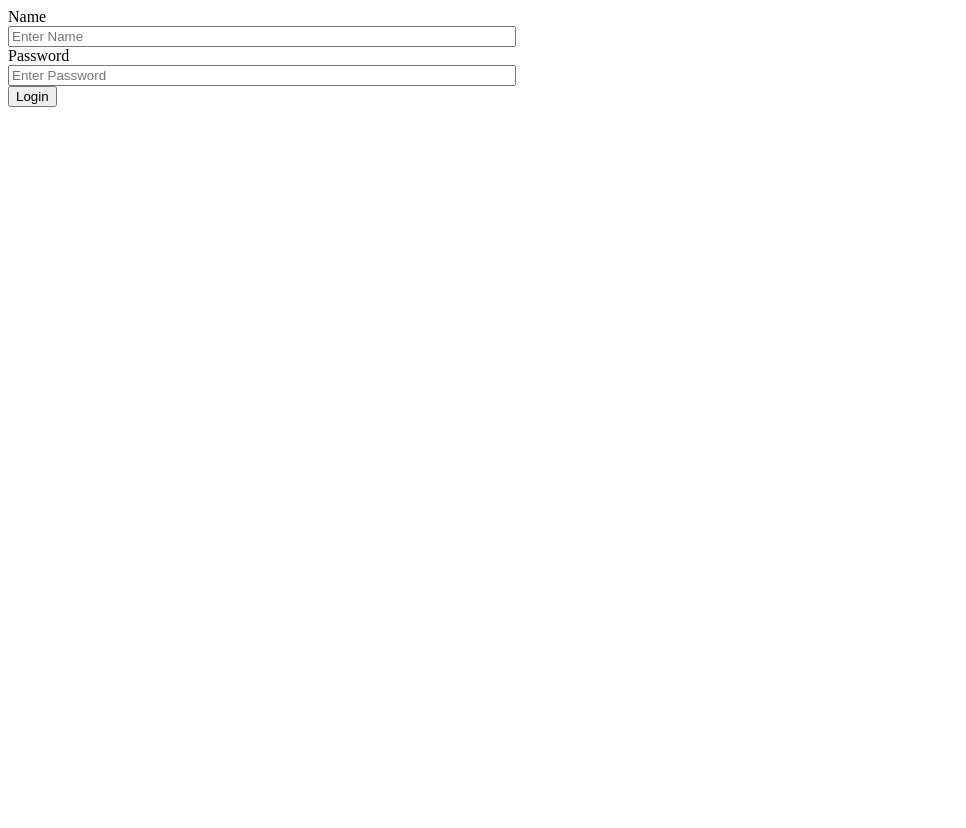
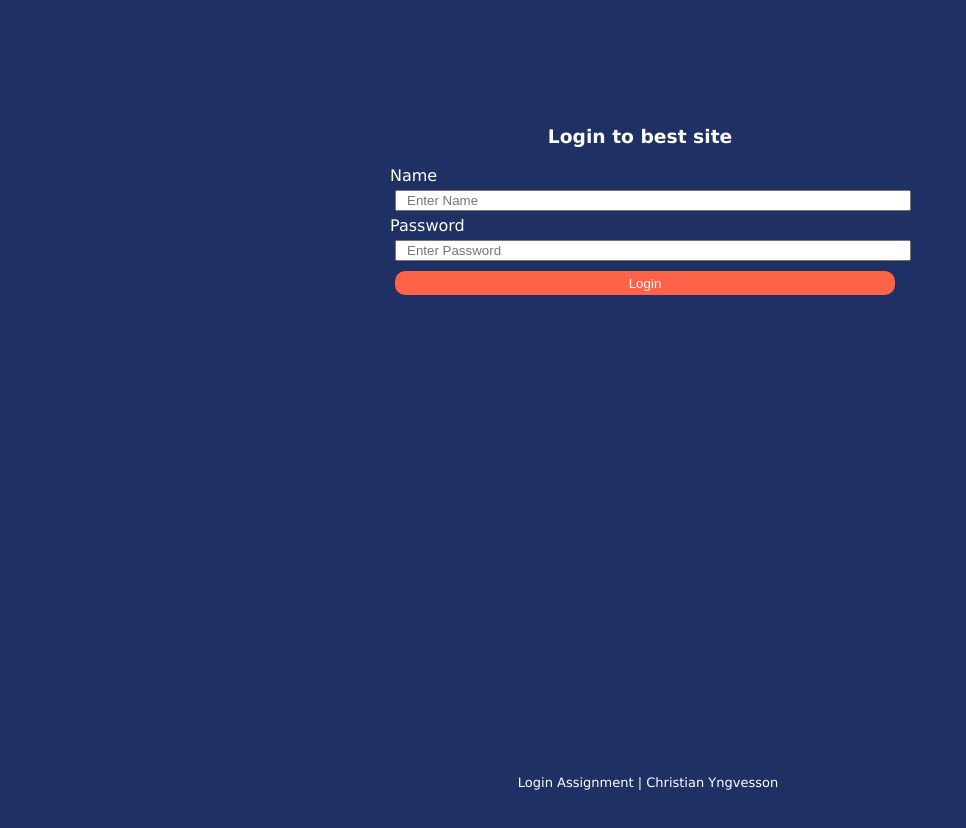
Before and after one commit to chrilley/login-assignment, a plain HTML site: page index.html in a window 1280 px wide. Shown: the whole page, without its empty margins (0-966 px from the left). Before the commit the page ends 800 px from the top, so only its background shows below. Drawn offline with Linux system fonts and the light colour scheme.

Commit message:
Changed code quite a bit. Now using an object constructor for the success/fail panels. Also threw in some basic css.

```diff
--- a/index.html
+++ b/index.html
@@ -12,6 +12,7 @@
 <body>
     <div id="main">
         <div id="login" class="hide">
+            <h3>Login to best site</h3>
             <form>
                 <label for="nameInput">Name</label>
                 <input type="text" name="nameInput" placeholder="Enter Name" id="nameInput">
@@ -21,6 +22,7 @@
             </form>
         </div>
     </div>
+    <footer>Login Assignment | Christian Yngvesson</footer>
     <script src="script.js"></script>
 </body>
 
--- a/script.js
+++ b/script.js
@@ -1,13 +1,19 @@
-
-
+// Declare some important elements
 const main = document.getElementById('main');
 const login = document.getElementById('login');
 const nameInput = document.getElementById('nameInput')
 const passInput = document.getElementById('passInput')
 const loginButton = document.getElementById('loginButton');
 
+// And a template to create pages from
+const page = {
+    div: document.createElement('div'),
+    title: document.createElement('h3'),
+    text: document.createElement('p'),
+    button: document.createElement('button')
+}
+
 loginButton.addEventListener('click', function () {
-
     if (nameInput.value === "test" && passInput.value === "1234") {
         localStorage.setItem('session', true)
         login.classList.add('hide')
@@ -18,6 +24,7 @@ loginButton.addEventListener('click', function () {
     }
 })
 
+// If anyone is logged in, go to "success" page else show login form
 function checkSession() {
     if (localStorage.getItem('session')) {
         pageSuccess()
@@ -26,32 +33,26 @@ function checkSession() {
     }
 }
 
-// Template page for us to mold...
-const page = {
-    div: document.createElement('div'),
-    title: document.createElement('h3'),
-    text: document.createElement('p'),
-    button: document.createElement('button')
-}
-
+// Creates the success page
 function pageSuccess() {
     page.div.id = "success";
     page.title.textContent = "You're in!"
     page.text.textContent = "Welcome to the the best site - Enjoy your stay."
     page.button.textContent = "Sign out"
 
+    main.appendChild(page.div);
+    page.div.appendChild(page.title);
+    page.div.appendChild(page.text);
+    page.div.appendChild(page.button);
+
     page.button.addEventListener('click', function () {
         main.removeChild(page.div);
         login.classList.remove('hide');
         localStorage.removeItem('session')
     })
-
-    main.appendChild(page.div);
-    page.div.appendChild(page.title);
-    page.div.appendChild(page.text);
-    page.div.appendChild(page.button);
 }
 
+// Creates the fail page
 function pageFail() {
     page.div.id = "fail";
     page.title.textContent = "Whoops!"
@@ -62,22 +63,12 @@ function pageFail() {
         main.removeChild(page.div);
         login.classList.remove('hide');
     })
+
     main.appendChild(page.div);
     page.div.appendChild(page.title);
     page.div.appendChild(page.text);
     page.div.appendChild(page.button);
 }
 
+// Look for user on page-load
 checkSession();
-
-
-/*
-
-for (const [key, value] of Object.entries(fail)) {
-        console.log(`${key}: ${value}`);
-        main.appendChild(fail[key])
-      }
-
-    //appendAll(fail.array);
-
-    */
--- a/style.css
+++ b/style.css
@@ -1,8 +1,46 @@
+body {
+    color: white;
+    font-family: Verdana, Geneva, Tahoma, sans-serif;
+    background-color: rgb(30, 48, 100);
+    height: 100vh;
+}
+
+h3, p{
+    text-align: center;
+}
+
 #main {
     width: 500px;
+    margin: 0 auto;
+    margin-top: 10%;
 }
+
 input {
     width: 100%;
+    padding-left: 10px;
+    margin: 5px;
+}
+
+button {
+    background-color: tomato;
+    color: white;
+    width: 100%;
+    height: 24px;
+    border: none;
+    border-radius: 10px;
+    margin: 5px;
+}
+
+button:hover {
+    background-color: rgb(255, 141, 121);
+}
+
+footer {
+    font-size: small;
+    position:fixed;
+    width: 100%;
+    text-align: center;
+    bottom: 10px;
 }
 
 .container {
```
